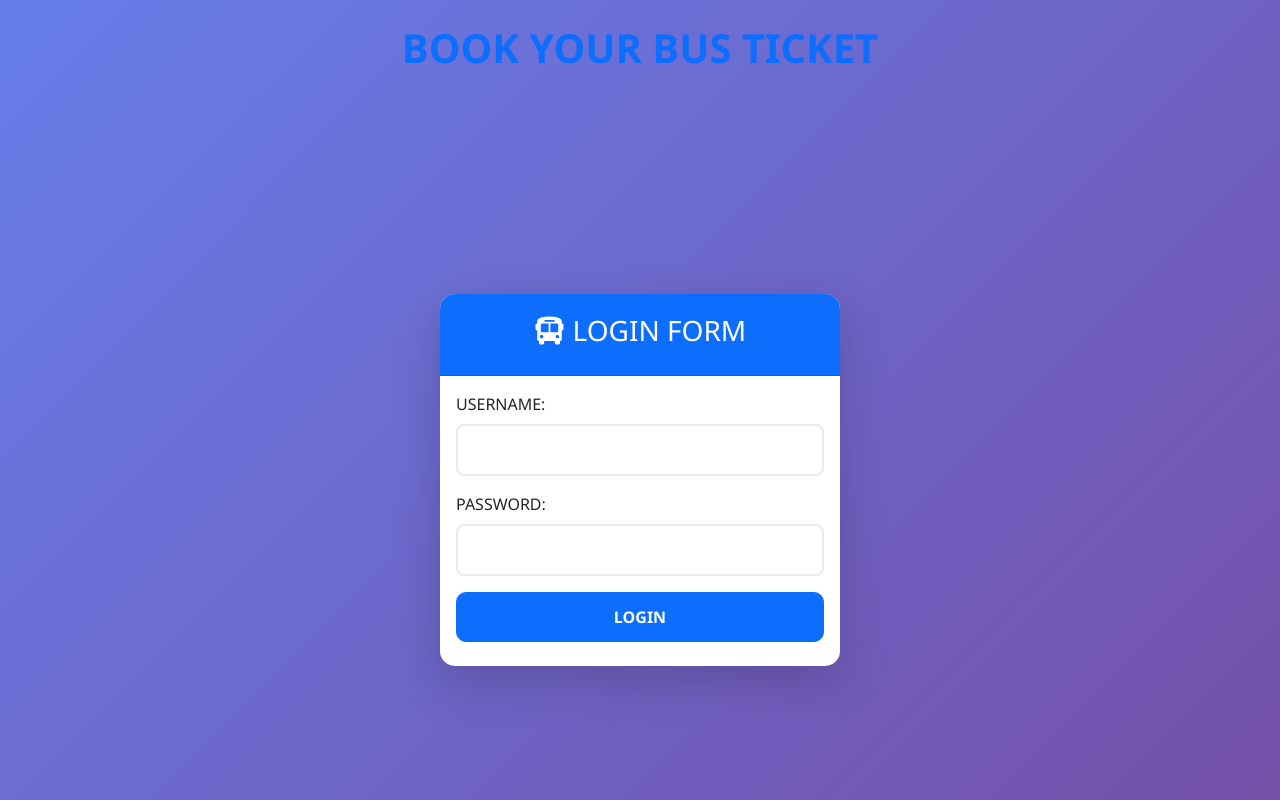
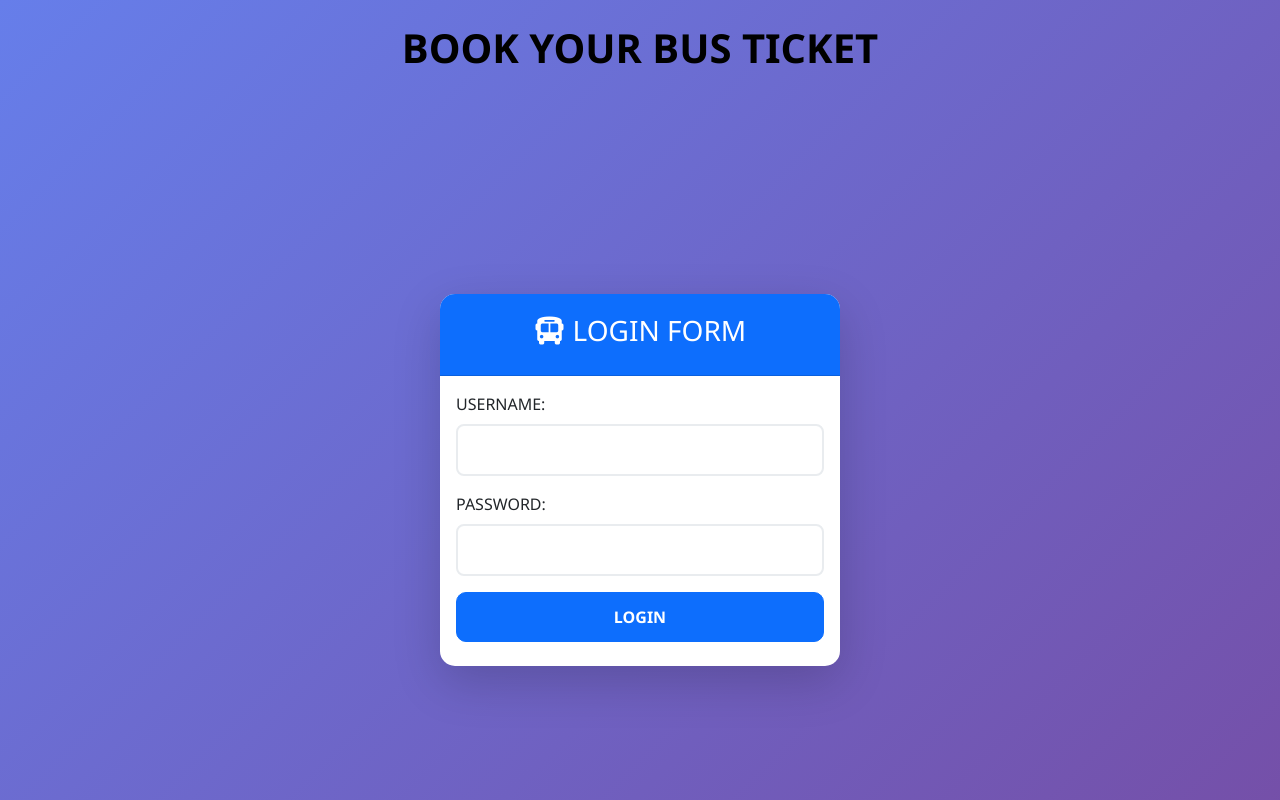
Before and after one commit to Divyanka-20/Bus-Ticket-Booking-System, a plain HTML site: page index.html in a window 1280 px wide. Shown: the top 800 px of the page. Drawn offline with nearby package versions, Linux system fonts and the light colour scheme.

Commit message:
Update index.html

```diff
--- a/index.html
+++ b/index.html
@@ -11,7 +11,7 @@
 <body>
     <!-- Page Title -->
     <div class="container mt-4">
-        <h1 class="text-center text-primary fw-bold">BOOK YOUR BUS TICKET</h1>
+        <h1 class="text-center text-black fw-bold">BOOK YOUR BUS TICKET</h1>
     </div>
 
     <!-- Login Section -->
```
